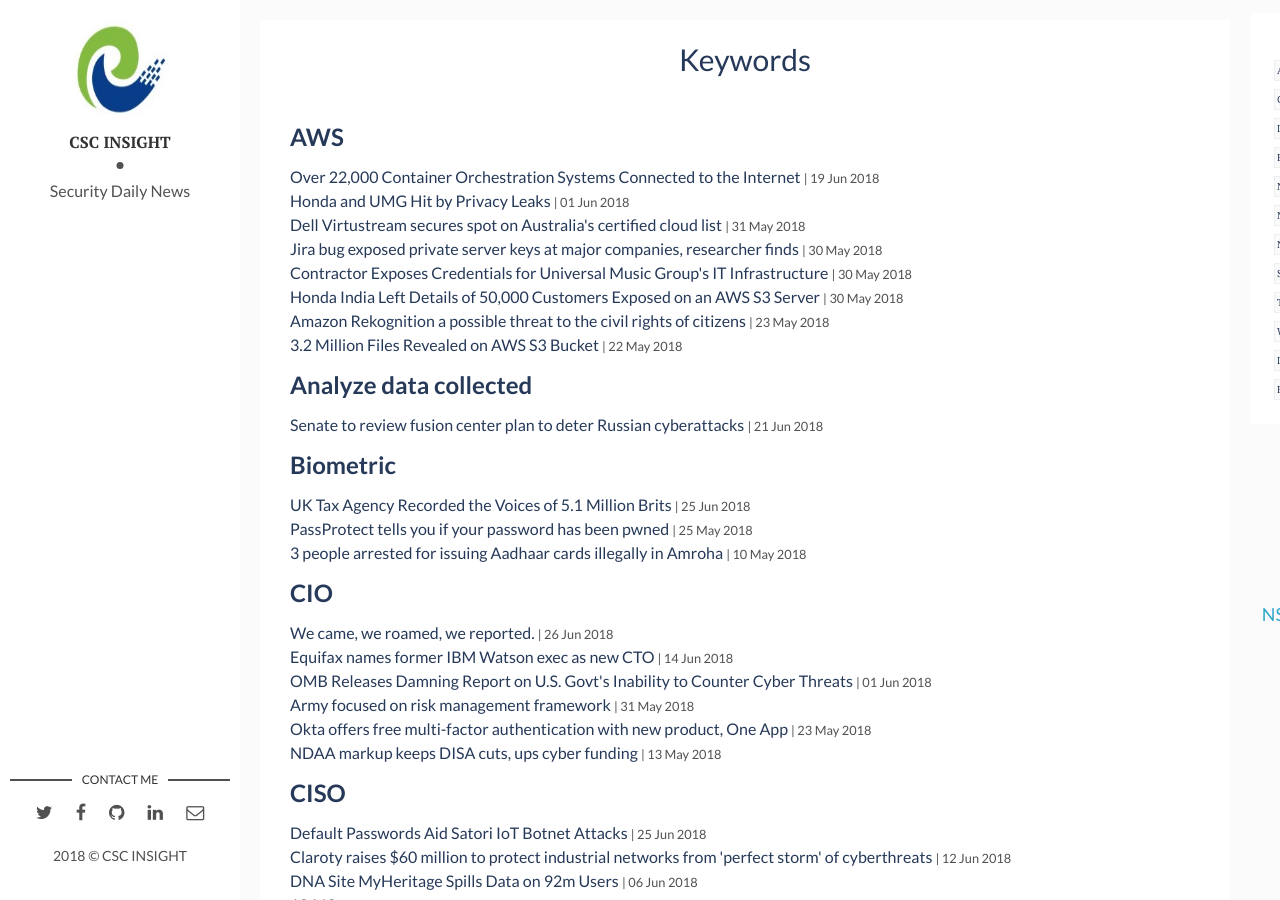
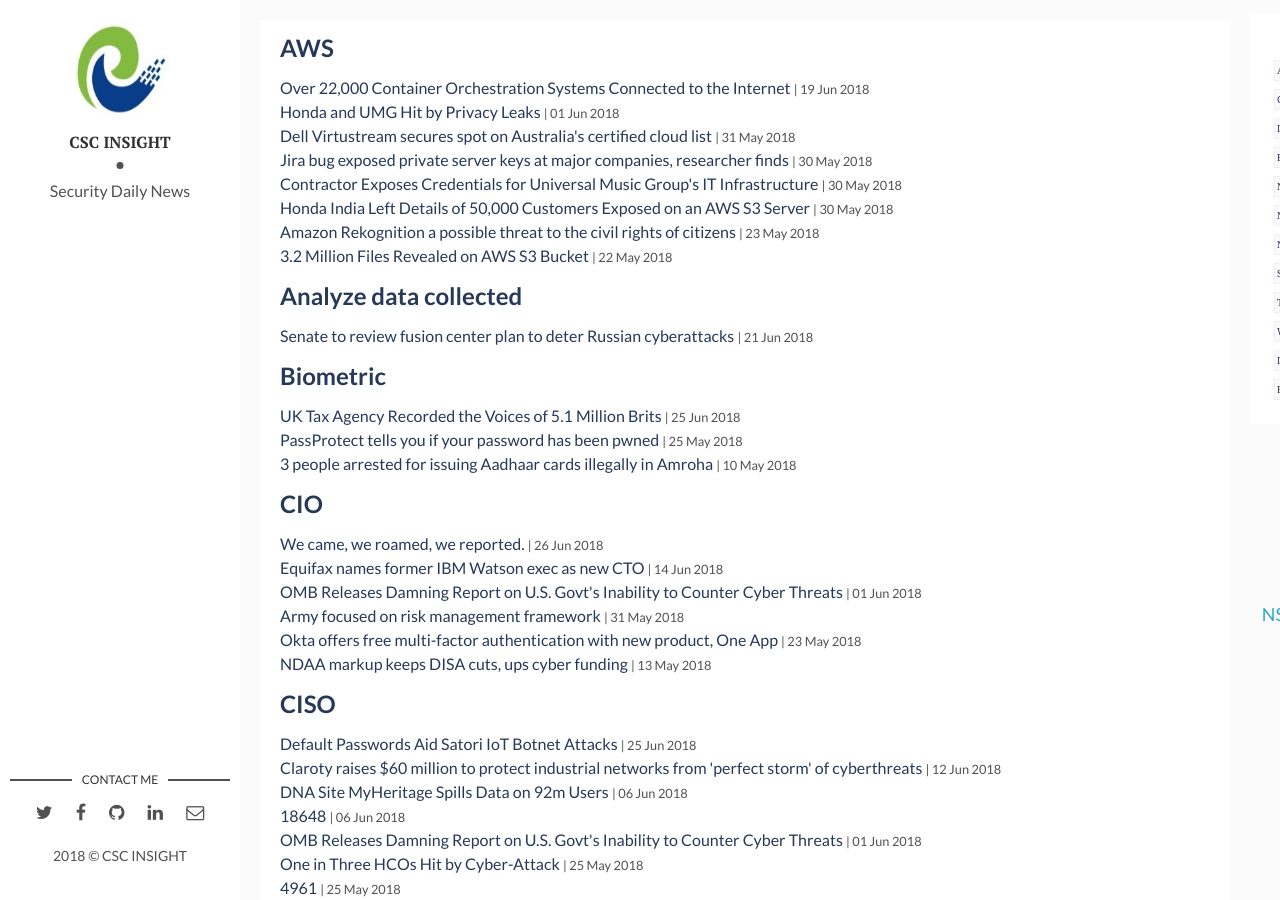
Before and after one commit to Marshalord/CSC005, a Jekyll site: the page built from tags.html, in a window 1280 px wide and 900 px high. Built offline with Jekyll 4.4.1, drawn with Linux system fonts in a browser that asks for light colours; nearby versions of some CDN libraries.

Commit message:
First pages commit

```diff
--- a/tags.html
+++ b/tags.html
@@ -8,9 +8,6 @@
 
 
 <section class="blog-tags">
-  <h1>Keywords</h1>
-  <ul class="tags">
-
 <!--cycles through tag list and creates subheader for each tag name...-->
   {% for item in (0..site.tags.size) %}{% unless forloop.last %}
     {% capture this_word %}{{ tag_words[item] | strip_newlines }}{% endcapture %}
```
Also changed, not shown: other parts of tags.html (+1 -1 lines).
